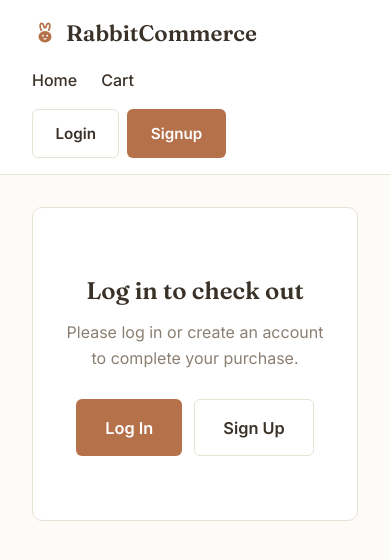
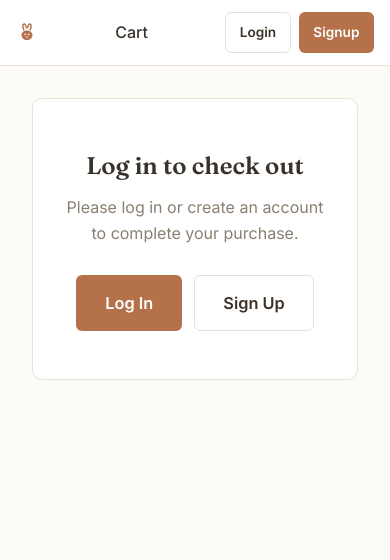
Before and after one commit to Sandy-YP-Holley/Rabbit-commerce, a React (Vite) app: page /checkout in a window 390 px wide. Shown: the top 560 px of the page. Built offline with nearby package versions, Linux system fonts and the light colour scheme.

Commit message:
Refactor CSS styles and improve responsiveness
Removed unnecessary comments and adjusted padding for various elements. Updated transition effects for buttons and hover states.

```diff
--- a/src/App.css
+++ b/src/App.css
@@ -146,8 +146,6 @@ h1, h2, h3, h4 {
   gap: 0.5rem;
 }
 
-/* Layout */
-
 .page {
   flex: 1;
   padding: 2rem 0;
@@ -165,11 +163,9 @@ h1, h2, h3, h4 {
   color: var(--color-text);
 }
 
-/* Home */
-
 .home-hero {
   text-align: center;
-  padding: 4rem 2rem;
+  padding: 3rem 2rem;
   max-width: 800px;
   margin: 0 auto;
 }
@@ -177,6 +173,7 @@ h1, h2, h3, h4 {
 .home-title {
   font-family: var(--font-heading);
   font-size: 2.75rem;
+  letter-spacing: -0.01em;
   margin-bottom: 1rem;
   color: var(--color-text);
 }
@@ -184,10 +181,8 @@ h1, h2, h3, h4 {
 .home-subtitle {
   font-size: 1.15rem;
   color: var(--color-text-muted);
-  margin-bottom: 2rem;
+  margin-bottom: 1rem;
 }
-
-/* Product grid & card */
 
 .product-grid {
   display: grid;
@@ -201,13 +196,12 @@ h1, h2, h3, h4 {
   border: 1px solid var(--color-border);
   border-radius: var(--radius);
   overflow: hidden;
-  box-shadow: var(--shadow-sm);
-  transition: transform 0.2s, box-shadow 0.2s;
+  transition: border-color 0.2s ease, box-shadow 0.2s ease;
 }
 
 .product-card:hover {
-  transform: translateY(-3px);
-  box-shadow: var(--shadow-md);
+  border-color: var(--color-primary);
+  box-shadow: var(--shadow-sm);
 }
 
 .product-card-image-wrap {
@@ -284,8 +278,6 @@ h1, h2, h3, h4 {
   padding-right: 0.5rem;
 }
 
-/* Product detail */
-
 .breadcrumb {
   font-size: 0.9rem;
   color: var(--color-text-muted);
@@ -321,7 +313,6 @@ h1, h2, h3, h4 {
   border: 1px solid var(--color-border);
   padding: 2rem;
   border-radius: var(--radius);
-  box-shadow: var(--shadow-sm);
 }
 
 .product-detail-image img {
@@ -384,7 +375,7 @@ h1, h2, h3, h4 {
 
 .not-found {
   text-align: center;
-  padding: 4rem 2rem;
+  padding: 3rem 2rem;
   background: var(--color-surface);
   border: 1px solid var(--color-border);
   border-radius: var(--radius);
@@ -398,8 +389,6 @@ h1, h2, h3, h4 {
   color: var(--color-text-muted);
   margin-bottom: 1.5rem;
 }
-
-/* Auth */
 
 .auth-container {
   max-width: 420px;
@@ -482,7 +471,7 @@ h1, h2, h3, h4 {
 .form-input:focus {
   outline: none;
   border-color: var(--color-primary);
-  box-shadow: 0 0 0 3px rgba(181, 113, 74, 0.14);
+  box-shadow: inset 0 0 0 1px var(--color-primary);
 }
 
 .form-input-error {
@@ -490,7 +479,7 @@ h1, h2, h3, h4 {
 }
 
 .form-input-error:focus {
-  box-shadow: 0 0 0 3px rgba(192, 57, 43, 0.12);
+  box-shadow: inset 0 0 0 1px var(--color-error);
 }
 
 .form-error {
@@ -526,11 +515,9 @@ h1, h2, h3, h4 {
   text-decoration: underline;
 }
 
-/* Checkout */
-
 .checkout-gate {
   text-align: center;
-  padding: 4rem 2rem;
+  padding: 3rem 2rem;
   background: var(--color-surface);
   border: 1px solid var(--color-border);
   border-radius: var(--radius);
@@ -572,7 +559,6 @@ h1, h2, h3, h4 {
   border: 1px solid var(--color-border);
   padding: 1.75rem;
   border-radius: var(--radius);
-  box-shadow: var(--shadow-sm);
 }
 
 .checkout-section-title {
@@ -744,11 +730,9 @@ h1, h2, h3, h4 {
   display: none;
 }
 
-/* Order success */
-
 .order-success {
   text-align: center;
-  padding: 4rem 2rem;
+  padding: 3.25rem 2rem;
   background: var(--color-surface);
   border: 1px solid var(--color-border);
   border-radius: var(--radius);
@@ -767,8 +751,6 @@ h1, h2, h3, h4 {
   color: var(--color-text-muted);
 }
 
-/* Buttons */
-
 .btn {
   padding: 0.7rem 1.4rem;
   border: 1px solid transparent;
@@ -777,18 +759,14 @@ h1, h2, h3, h4 {
   font-weight: 600;
   font-family: var(--font-body);
   cursor: pointer;
-  transition: background-color 0.2s, border-color 0.2s, transform 0.1s;
+  transition: background-color 0.18s ease, border-color 0.18s ease, transform 0.1s ease;
   text-decoration: none;
   display: inline-block;
   text-align: center;
 }
 
-.btn:hover {
-  transform: translateY(-1px);
-}
-
-.btn:active {
-  transform: translateY(0);
+.btn:active:not(:disabled) {
+  transform: scale(0.98);
 }
 
 .btn:disabled {
@@ -836,17 +814,45 @@ h1, h2, h3, h4 {
   width: 100%;
 }
 
-/* Responsive */
+@media (max-width: 768px) {
+  .navbar {
+    padding: 0.75rem 0;
+  }
 
-@media (max-width: 768px) {
   .navbar-container {
-    flex-direction: column;
-    align-items: flex-start;
+    flex-wrap: nowrap;
+    padding: 0 1.25rem;
+    gap: 0.75rem;
+  }
+
+  .navbar-brand {
+    font-size: 1.05rem;
+    white-space: nowrap;
+  }
+
+  .brand-icon {
+    width: 22px;
+    height: 22px;
   }
 
   .navbar-links {
-    width: 100%;
-    flex-wrap: wrap;
+    gap: 0.75rem;
+  }
+
+  .navbar-links .navbar-link:not(.navbar-cart-link) {
+    display: none;
+  }
+
+  .navbar-auth-links,
+  .navbar-user {
+    gap: 0.5rem;
+  }
+
+  .navbar-auth-links .btn,
+  .navbar-user .btn {
+    padding: 0.55rem 0.85rem;
+    font-size: 0.85rem;
+    white-space: nowrap;
   }
 
   .home-title {
@@ -892,3 +898,18 @@ h1, h2, h3, h4 {
     justify-content: space-between;
   }
 }
+
+@media (max-width: 420px) {
+  .navbar-container {
+    padding: 0 1rem;
+    gap: 0.5rem;
+  }
+
+  .navbar-brand {
+    font-size: 0;
+  }
+
+  .navbar-greeting {
+    display: none;
+  }
+  }
```
